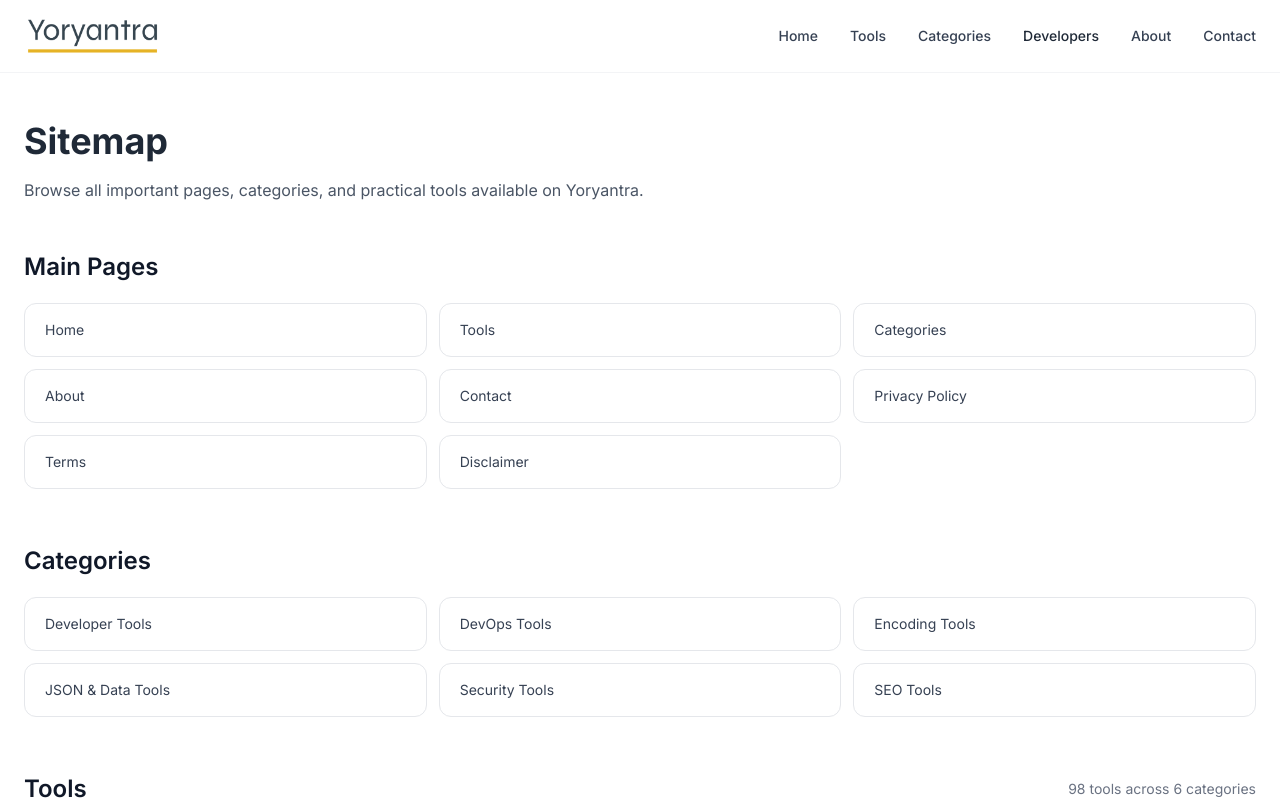
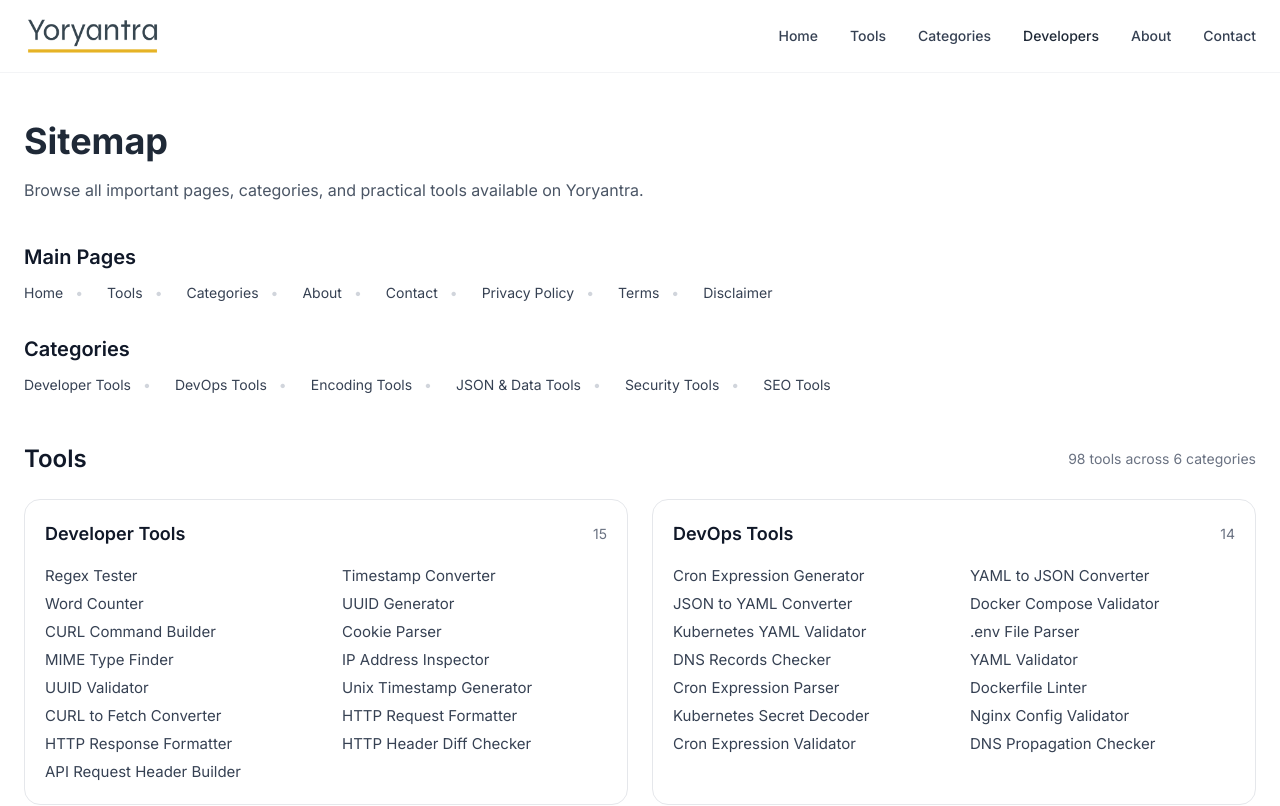
Before and after one commit to vaarunsonawwane-ops/yoryantra-new, a Next.js app: page /sitemap in a window 1280 px wide. Shown: the top 806 px of the page. Built offline with nearby package versions, Linux system fonts and the light colour scheme.

Commit message:
sitemap updated

```diff
--- a/app/sitemap/page.tsx
+++ b/app/sitemap/page.tsx
@@ -48,6 +48,17 @@ const categoryLinks = [
   },
 ];
 
+const mainPages = [
+  { title: "Home", href: "/" },
+  { title: "Tools", href: "/tools" },
+  { title: "Categories", href: "/categories" },
+  { title: "About", href: "/about" },
+  { title: "Contact", href: "/contact" },
+  { title: "Privacy Policy", href: "/privacy-policy" },
+  { title: "Terms", href: "/terms" },
+  { title: "Disclaimer", href: "/disclaimer" },
+];
+
 export default function SitemapPage() {
   const groupedTools = categoryOrder.map((category) => ({
     category,
@@ -67,52 +78,57 @@ export default function SitemapPage() {
         </p>
       </div>
 
-      <section className="mt-12">
-        <h2 className="text-2xl font-semibold text-gray-900">
+      <section className="mt-10">
+        <h2 className="text-xl font-semibold text-gray-900">
           Main Pages
         </h2>
 
-        <div className="mt-5 grid gap-3 sm:grid-cols-2 lg:grid-cols-3">
-          {[
-            { title: "Home", href: "/" },
-            { title: "Tools", href: "/tools" },
-            { title: "Categories", href: "/categories" },
-            { title: "About", href: "/about" },
-            { title: "Contact", href: "/contact" },
-            { title: "Privacy Policy", href: "/privacy-policy" },
-            { title: "Terms", href: "/terms" },
-            { title: "Disclaimer", href: "/disclaimer" },
-          ].map((page) => (
+        <div className="mt-3 flex flex-wrap gap-x-3 gap-y-2 text-sm">
+          {mainPages.map((page, index) => (
+            <div key={page.href} className="flex items-center">
               <Link
-              key={page.href}
                 href={page.href}
-              className="rounded-xl border border-gray-200 bg-white px-5 py-4 text-sm text-gray-700 transition hover:border-gray-300"
+                className="text-gray-700 transition hover:text-[var(--green)]"
               >
                 {page.title}
               </Link>
+
+              {index < mainPages.length - 1 && (
+                <span className="mx-3 text-gray-300">
+                  •
+                </span>
+              )}
+            </div>
           ))}
         </div>
       </section>
 
-      <section className="mt-14">
-        <h2 className="text-2xl font-semibold text-gray-900">
+      <section className="mt-8">
+        <h2 className="text-xl font-semibold text-gray-900">
           Categories
         </h2>
 
-        <div className="mt-5 grid gap-3 sm:grid-cols-2 lg:grid-cols-3">
-          {categoryLinks.map((category) => (
+        <div className="mt-3 flex flex-wrap gap-x-3 gap-y-2 text-sm">
+          {categoryLinks.map((category, index) => (
+            <div key={category.href} className="flex items-center">
               <Link
-              key={category.href}
                 href={category.href}
-              className="rounded-xl border border-gray-200 bg-white px-5 py-4 text-sm text-gray-700 transition hover:border-gray-300"
+                className="text-gray-700 transition hover:text-[var(--green)]"
               >
                 {category.title}
               </Link>
+
+              {index < categoryLinks.length - 1 && (
+                <span className="mx-3 text-gray-300">
+                  •
+                </span>
+              )}
+            </div>
           ))}
         </div>
       </section>
 
-      <section className="mt-14">
+      <section className="mt-12">
         <div className="flex flex-col gap-2 md:flex-row md:items-center md:justify-between">
           <h2 className="text-2xl font-semibold text-gray-900">
             Tools
@@ -123,7 +139,7 @@ export default function SitemapPage() {
           </p>
         </div>
 
-        <div className="mt-8 grid gap-8 lg:grid-cols-2">
+        <div className="mt-6 grid gap-6 lg:grid-cols-2">
           {groupedTools.map(({ category, tools: categoryTools }) => (
             <div
               key={category}
@@ -139,7 +155,7 @@ export default function SitemapPage() {
                 </span>
               </div>
 
-              <div className="mt-5 grid gap-x-8 gap-y-2 sm:grid-cols-2">
+              <div className="mt-4 grid gap-x-8 gap-y-1 sm:grid-cols-2">
                 {categoryTools.map((tool) => (
                   <Link
                     key={tool.href}
```
Lines whose indentation alone changed are shown as unchanged.
